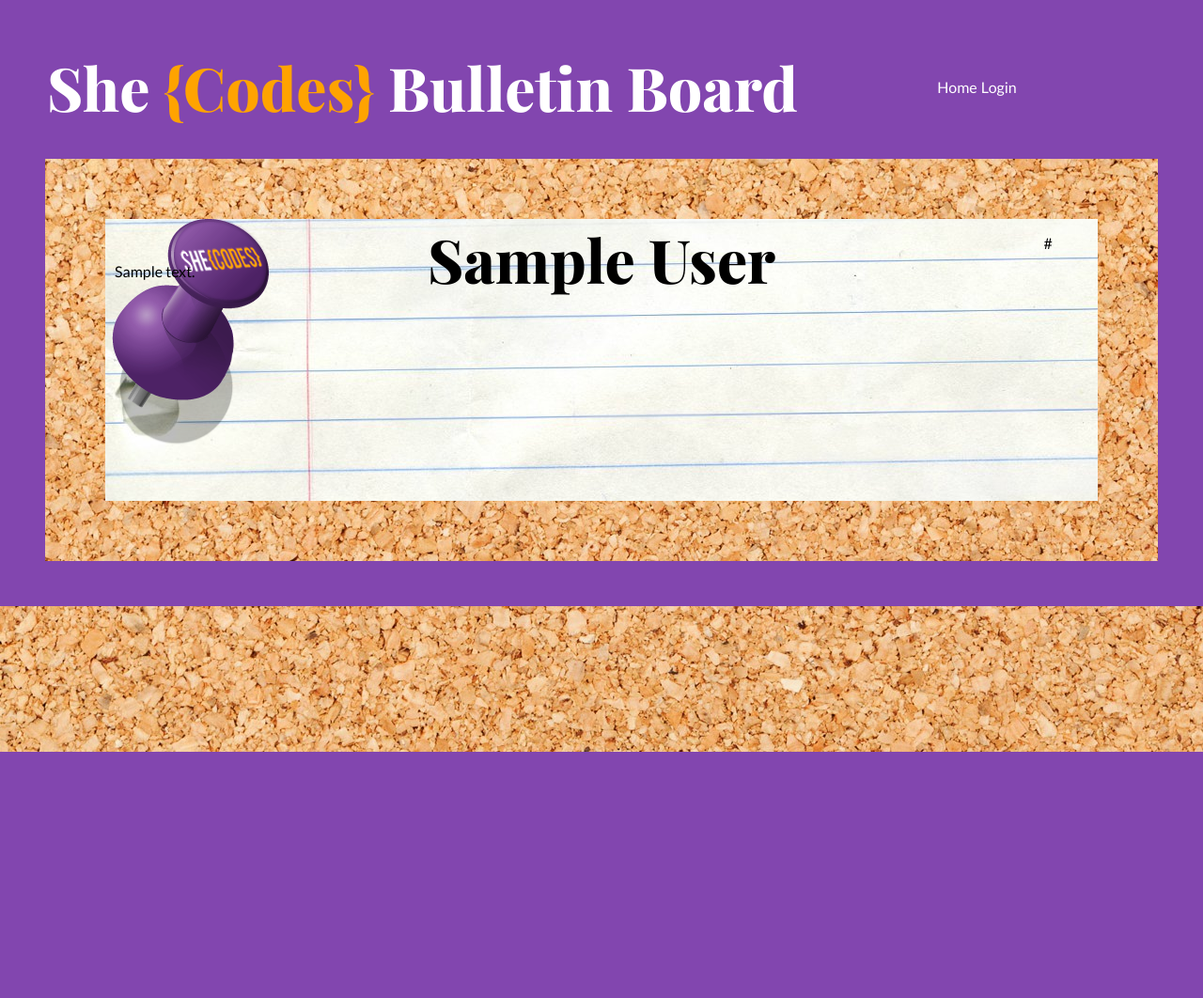
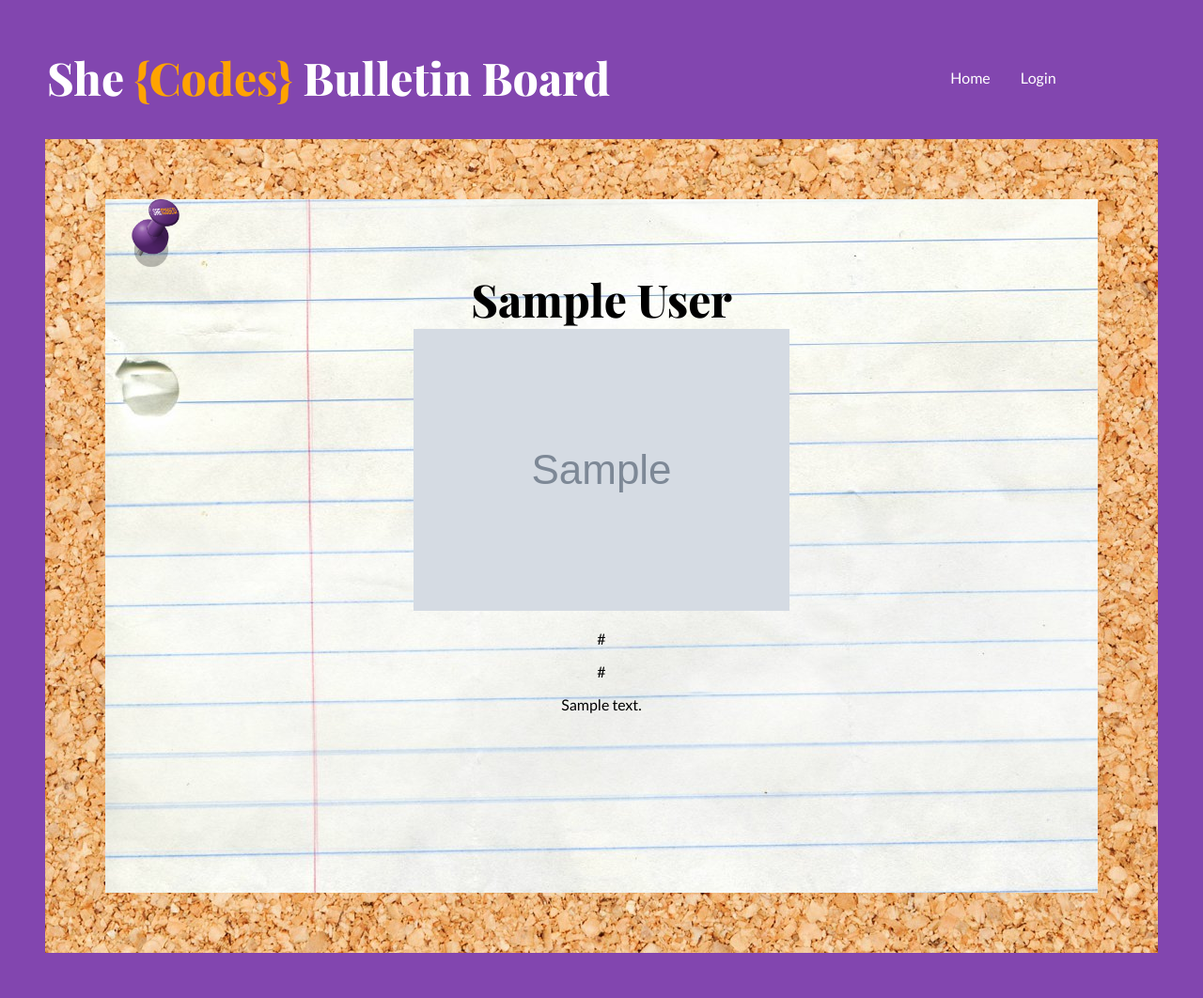
Before and after one commit to SheCodesAus/she-codes-django-news-project-spewlee, a Django app: page /users/profile/1 in a window 1280 px wide. Shown: the whole page at 94% size. Before the commit the page ends 800 px from the top, so only its background shows below. Run offline with Django 4.2, Linux system fonts and the light colour scheme; tables that the repository leaves empty hold one stand-in row (values such as "Sample post"); grey boxes marked "Sample" are stand-in pictures; parts of the project's set-up code (start-up, migrations or seed data) failed here and were passed over; some web fonts are replaced.

Commit message:
More css

```diff
--- a/she_codes_news/news/templates/news/story.html
+++ b/she_codes_news/news/templates/news/story.html
@@ -24,7 +24,11 @@
         {% endif %}
 
         <div id="story-content">
-            <img src="{{ story.image }}">
+            {% if story.image %}
+                <img src="{{ story.image }}">
+            {% else %}
+                <img src="https://picsum.photos/600">
+            {% endif %}
             {{ story.content|linebreaks }}
         </div>
     </section>
--- a/she_codes_news/static/styles.css
+++ b/she_codes_news/static/styles.css
@@ -1,5 +1,4 @@
 @import url('https://fonts.googleapis.com/css2?family=Lato:wght@400;900&family=Playfair+Display:ital,wght@0,800;1,400&family=Praise&display=swap');
-
 
 body {
     background-image: url('corkboardBackground.jpg');
@@ -24,7 +23,7 @@
 h1 {
     font-family: 'Playfair Display', sans-serif;
     text-decoration: none;
-    font-size: 4rem;
+    font-size: 3rem;
     margin: 0;
 }
 
@@ -49,6 +48,15 @@
     color: white;
 }
 
+.nav a {
+    margin: 1em;
+    font-size: 1rem;
+}
+
+.nav a:hover {
+    color:#FFA300;
+}
+
 a {
     margin: 2px;
     text-decoration: none;
--- a/she_codes_news/templates/nav.html
+++ b/she_codes_news/templates/nav.html
@@ -1,4 +1,4 @@
-<nav>
+<nav class='nav'>
     <a href="{% url 'news:index' %}">Home</a>
     {% if request.user.is_authenticated %}
         <a href="{% url 'news:newStory' %}">Write New Story</a>
--- a/she_codes_news/users/static/users/styles.css
+++ b/she_codes_news/users/static/users/styles.css
@@ -3,7 +3,7 @@
 }
 
 .paper {
-    background-image: url('images/linedPaper.jpg');
+    background-image: url("/static/news/images/linedPaper.jpg");
     display: grid;
     grid-template-columns: 10% 80% 10%;
     grid-template-rows: 10% 25% 65%;
@@ -21,3 +21,16 @@
     grid-column: 2/3;
     grid-row: 3/4;
 }
+
+.profile-info {
+    grid-column: 2/3;
+    grid-row: 2/4;
+}
+
+.pin img {
+    z-index: 2;
+    grid-column: 1/2;
+    grid-template-rows: 1/2;
+    height: 100%;
+    width: auto;
+}
--- a/she_codes_news/users/templates/users/profile.html
+++ b/she_codes_news/users/templates/users/profile.html
@@ -13,9 +13,21 @@
         <img src="{% static 'news/images/SheCodesPin.png' %}">
     </div>
 
-    <h1> {{ profilePage.first_name }} {{ profilePage.last_name }} </h1>
-    <p> {{ profilePage.github_url }} </p>
-    <p> {{ profilePage.bio }} </p>
+    <div class='profile-info'>
+        <h1> {{ profilePage.first_name }} {{ profilePage.last_name }} </h1>
+        {% if profilePage.profile_pic %}
+            <img src="{{ profilePage.profile_pic }}">
+        {% endif %}
+        {% if profilePage.github_url %}
+        <p> {{ profilePage.github_url }} </p>
+        {% endif %}
+        {% if profilePage.linkedin_url %}
+        <p> {{ profilePage.linkedin_url }} </p>
+        {% endif %}
+        {% if profilePage.bio %}
+        <p> {{ profilePage.bio }} </p>
+        {% endif %}
+    </div>
 
 </section>
 
--- a/she_codes_news/users/templates/users/userHomePage.html
+++ b/she_codes_news/users/templates/users/userHomePage.html
@@ -14,8 +14,6 @@
     </div>
 
     <h1 class="welcome">Welcome {{ user.username }}!</h1>
-    <p>Would you like to make a new story today?</p>
-    <a href="{% url 'news:newStory' %}">Write New Story</a>
 
     <div class="edit-profile">
         <h2>Edit Profile</h2>
--- a/she_codes_news/users/views.py
+++ b/she_codes_news/users/views.py
@@ -1,5 +1,4 @@
 from django.urls import reverse_lazy
-from django.contrib.messages.views import SuccessMessageMixin
 from django.views.generic import DetailView
 from django.views.generic.edit import CreateView, UpdateView
 from django.views import generic
@@ -15,8 +14,8 @@
 class UserHomePageView(UpdateView):
     model = CustomUser
     form_class = UserProfileForm
-    success_url = '/success/'
-    success_messsage = "Your profile was updated successfully!"
+    success_url = reverse_lazy('news:index')
+
     template_name = 'users/userHomePage.html'
 
     def get_object(self, queryset=None):
```
Also changed, not shown: she_codes_news/news/static/news/styles.css (+9 -0 lines).
